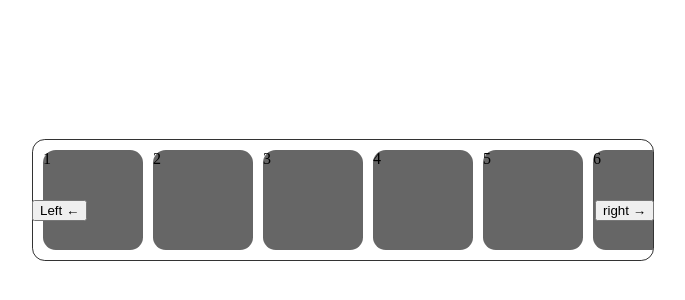
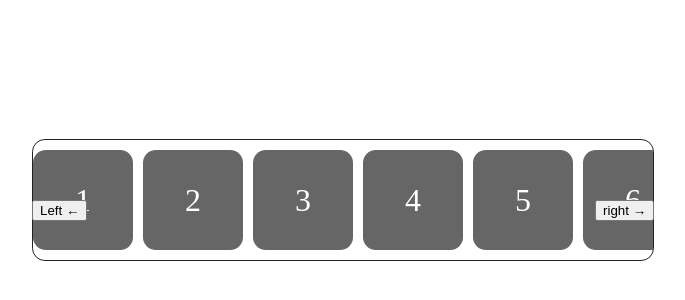
Before and after one commit to AdarshTheki/HTML-CSS-Javascript, a plain HTML site: page practices-question-dom/advanced-questions.html in a window 1280 px wide. Shown: the part 208-508 px from the top of the page, without its empty margins (305-990 px from the left). Drawn offline with Linux system fonts and the light colour scheme.

Commit message:
advanced question Dom Manipulations

```diff
--- a/practices-question-dom/advanced-questions.html
+++ b/practices-question-dom/advanced-questions.html
@@ -16,16 +16,26 @@
                 overflow: hidden;
                 max-width: 600px;
                 display: flex;
-                gap: 10px;
                 padding: 10px;
-                border: 1px solid #333;
+                border: 1px solid #222;
                 border-radius: 1vmax;
+                scroll-snap-type: x mandatory;
             }
             .item {
                 min-width: 100px;
+                margin-left: 10px;
                 height: 100px;
                 border-radius: 1vmax;
                 background: #666;
+                color: white;
+                font-size: 2rem;
+                display: flex;
+                place-content: center;
+                place-items: center;
+                scroll-snap-align: start;
+            }
+            button {
+                cursor: pointer;
             }
             .main {
                 position: relative;
@@ -71,12 +81,12 @@
             leftBtn.addEventListener('click', () => sideScroll(container, 'left'));
             rightBtn.addEventListener('click', () => sideScroll(container, 'right'));
             function sideScroll(container, direction) {
-                const scrollAmount = direction === 'left' ? -220 : 220;
+                const scrollAmount = direction === 'left' ? -100 : 100;
                 container.scrollBy({
                     left: scrollAmount,
                     behavior: 'smooth',
                 });
-                console.log(scrollAmount)
+                console.log(scrollAmount);
             }
         </script>
     </body>
```
